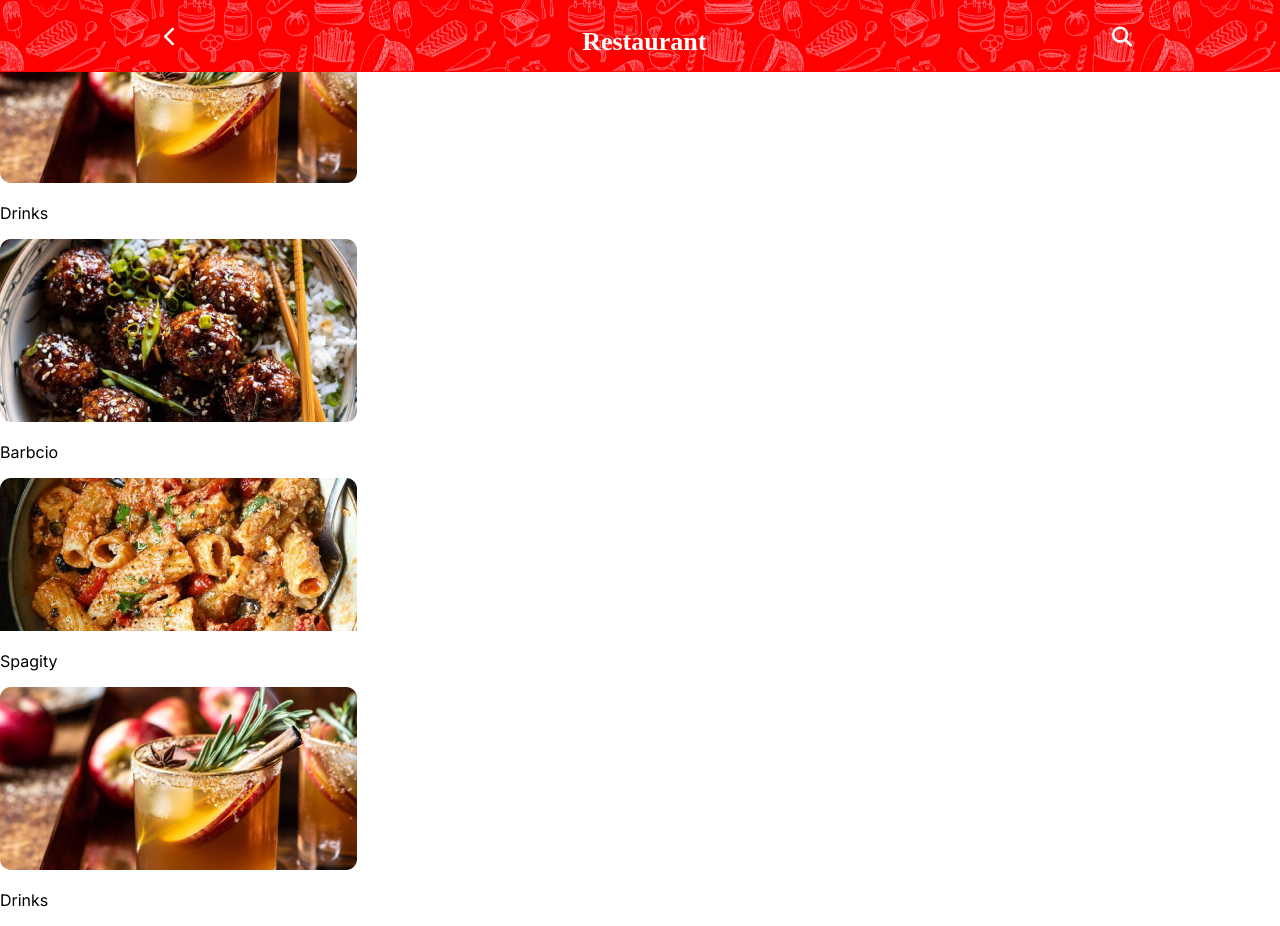
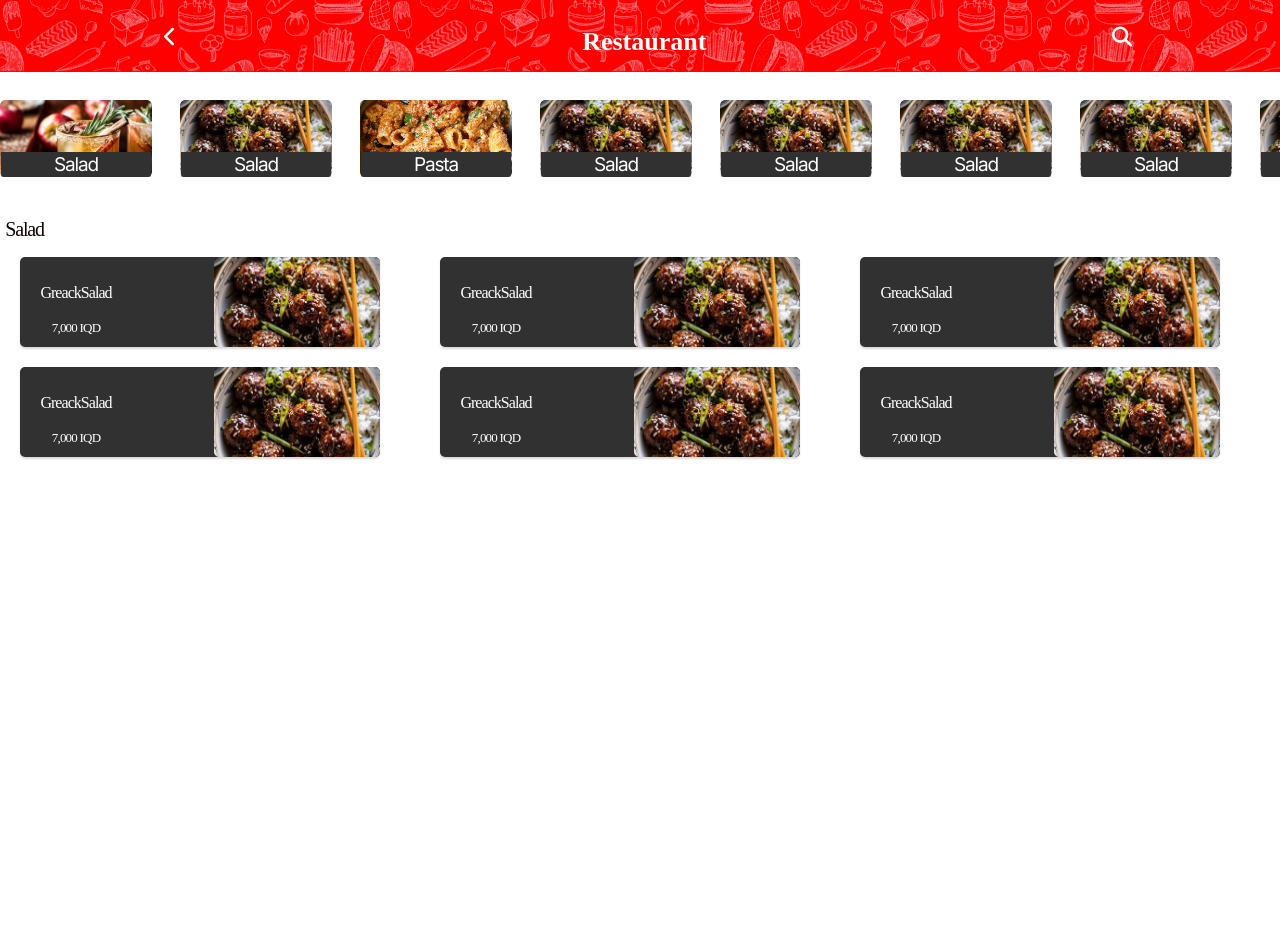
Before and after one commit to joudyjrrr/cutmour-app, a React (Vite) app: page /menu in a window 1280 px wide. Both pictures are taken after a click on the element 660 px from the left and 265 px from the top of the page. After the commit the page ends 800 px from the top, so only its background shows below. Built offline with nearby package versions, Linux system fonts and the light colour scheme; the HTML template or start-up script is replaced by a standard one.

Commit message:
first  commit

```diff
--- a/package.json
+++ b/package.json
@@ -12,9 +12,11 @@
   "dependencies": {
     "react": "^18.2.0",
     "react-dom": "^18.2.0",
+    "react-horizontal-scrolling-menu": "^4.1.0",
     "react-router-dom": "^6.15.0",
     "react-scrollbars-custom": "^4.1.1",
-    "react-toastify": "^9.1.3"
+    "react-toastify": "^9.1.3",
+    "swiper": "^10.2.0"
   },
   "devDependencies": {
     "@types/react": "^18.2.15",
--- a/src/components/Header/Header.tsx
+++ b/src/components/Header/Header.tsx
@@ -6,7 +6,7 @@ const Header = ()=>{
     return(
         <div className="header">
           <div className="content-header">
-        <div>  <i className="fa-solid fa-chevron-left" onClick={()=>navigte("/home")}></i> </div>
+        <div>  <i className="fa-solid fa-chevron-left" onClick={()=>navigte(-1)}></i> </div>
             <div className="title">    <h1>Restaurant </h1> </div>
           <div><i className="fa-solid fa-magnifying-glass"></i></div>
           </div>
--- a/src/components/MainMenu/MainMenu.css
+++ b/src/components/MainMenu/MainMenu.css
@@ -1,19 +1,27 @@
-@media (max-width:390px) {
+
     .main-menu-content{
-        width: 390px;
+        width: 100%;
         position: relative;
+        margin-top: 100px;
     }
-    .menu-horizontal{
-         width: fit-content;
-       position: relative;
-       top: 90px;
-       left: -15px;
-         height: 77px;
-         display: flex;
-         gap: 9px;
-         overflow-x:  auto;
-    }
-
+    .swiper-wrapper {
+        width: max-content !important;
+          height: 77px !important;
+          display: flex !important;
+          gap: 10px;
+          overflow-x:  hidden;
+          overflow-y: hidden;
+      }
+      .swiper-slide {
+        width: 170px !important;
+        line-height: 300px;
+        text-align: center;
+        width: 152px;
+        height: 100%;
+        position: relative;
+        display: flex;
+        justify-content: center;
+      }
     .menu-item-hor{
         width: 152px;
         height: 100%;
@@ -24,6 +32,10 @@
         height: 100%;
         object-fit: cover;
         border-radius: 5px;
+        position: absolute;
+        left: 0;
+        top: 0;
+        z-index: 10;
     }
     .menu-item-hor .title{
         width: 142px;
@@ -39,6 +51,7 @@
         display: flex;
         justify-content: center;
         align-items: center;
+        z-index: 10;
     }
     .menu-item-hor .title p{
        width: 48px;
@@ -51,4 +64,200 @@
        text-align: center;
 
     }
+    .menu-ver{
+        width: 100%;
+        margin-top: 40px;
+        gap: 7px;
+    }
+    .menu-ver .title{
+        width: 49px;
+        height: 25px;
+       text-align: left;
+    }
+    .menu-ver .title p{
+        font-family: Inder;
+        font-size: 20px;
+        font-weight: 400;
+        line-height: 25px;
+        letter-spacing: -0.06em;
+        text-align: center;
+        color: rgba(14, 1, 1, 1);
+
+    }
+    .menu-ver-content{
+        width: calc(100%-20px);
+        margin: 0 20px;
+        margin-top: 15px;
+        display: grid;
+        grid-template-columns: repeat(3,auto);
+        gap: 20px;
+
+    }
+   .menu-item-ver{
+     width: 90%;
+       height: 90px;
+       border-radius: 11px;
+       position: relative;
+    /* width: 367px;
+     height: 90px; */
+     border-radius: 5px;
+     background: rgba(49, 49, 49, 1);
+     box-shadow: 0px 2px 2px 0px rgba(0, 0, 0, 0.15);
+     display: flex;
+     position: relative;
+     cursor: pointer;
+   }
+   .menu-item-ver img{
+    height: 100%;
+    width: 166px;
+    position: absolute;
+    top: 0;
+    right: 0;
+    border-radius: 0px 5px 5px 0px
+   }
+   .menu-item-ver .text{
+    position: absolute;
+    width: 80px;
+    height: 36px;
+    top: 10px;
+    left: 16px;
+    display: flex;
+    flex-direction: column;
+    gap: 1px;
+   }
+  .menu-item-ver .text p{
+    font-family: Inder;
+    font-size: 16px;
+    font-weight: 400;
+    line-height: 20px;
+    letter-spacing: -0.06em;
+    text-align: center;
+color: var(--white);
+  }
+  .menu-item-ver .text span{
+ font-family: Inder;
+font-size: 13px;
+font-weight: 400;
+line-height: 16px;
+letter-spacing: -0.06em;
+text-align: center;
+color: var(--white);
+  }
+   @media (max-width:1050px) {
+    .menu-ver-content{
+        display: grid;
+        grid-template-columns: repeat(2,auto);
+    }
+   }
+   @media (max-width:800px) {
+    .menu-item-ver{
+        width: 95%;
+    }
+   }
+   @media (max-width:700px) {
+    .menu-ver-content{
+        display: grid;
+        width: calc(100%-15%);
+        grid-template-columns: repeat(1,auto);
+        margin: 0 15%;
+        margin-top: 20px;
+
+    }
+    .menu-item-ver{
+        width: 90% ;
+    }
+   }
+   @media (max-width:600px) {
+    .menu-item-ver{
+        width: 95% ;
+    }
+   }
+   @media (max-width:500px) {
+    .menu-ver-content{
+        width: calc(100%-5%);
+        margin: 0 5%;
+        margin-top: 20px;
+    }
+    .menu-item-ver{
+        width: 100%;
+    }
+   }
+   .menu-details-content{
+    width: 100%;
+    display: flex;
+    justify-content: center;
+   }
+   .menu-details{
+    width: 390px;
+    height: 298px;
+    border-radius: 36px 36px 0px 0px;
+    position: fixed;
+   bottom: 0;
+    z-index: 10;
+    background: rgba(255, 255, 255, 1);
+    box-shadow: 0px -3px 4px 0px rgba(255, 255, 255, 0.25);
+    display: flex;
+    flex-direction: column;
+   }
+   .menu-details img{
+    width: 95%;
+ margin: 0 auto;
+    height: 185px;
+   border-radius: 20px;
+   box-shadow: 0px 4px 4px 0px rgba(0, 0, 0, 0.25);
+   margin: 0 auto;
+   }
+   .menu-details .text{
+    display: flex;
+    flex-direction: column;
+    gap: 5px;
+    margin: 10px 32px;
+   }
+   .menu-details .text p{
+    width: 120px;
+    height: 30px;
+    font-family: Inder;
+   font-size: 24px;
+   font-weight: 400;
+  line-height: 30px;
+  letter-spacing: -0.06em;
+  text-align: center;
+  color: rgba(49, 49, 49, 1);
+  margin: 0;
+   }
+   .menu-details .text span{
+    display: block;
+    width: 57px;
+    font-family: Inder;
+    font-size: 13px;
+    font-weight: 400;
+    line-height: 16px;
+    letter-spacing: -0.06em;
+    text-align: center;
+    color: rgba(49, 49, 49, 1);
+   }
+   .menu-details i{
+    display: block;
+    width: 70px;
+   height: 0;
+   border-radius: 6px;
+   margin: 15px auto;
+   /* margin-top: 5px; */
+   background: rgba(49, 49, 49, 1);
+   border: 6px solid rgba(49, 49, 49, 1);
+   cursor: pointer;
+   }
+
+@media (max-width:400px) {
+    .menu-details{
+        width: 100%;
+    }
+
 }
+@media (max-width:365px) {
+    .menu-details img{
+        width: 90%;
+        margin: 0 auto;
+    }
+
+}
--- a/src/components/MainMenu/MainMenu.tsx
+++ b/src/components/MainMenu/MainMenu.tsx
@@ -1,23 +1,15 @@
-import React, { useState } from "react";
-import Header from "../Header/Header";
-import "./MainMenu.css";
-import MenuItemtop from "./MenuItemtop";
-import img1 from "../../assets/drink.png";
-import img2 from "../../assets/bar.png";
-import img3 from "../../assets/spa.png";
+import MainMenuHorizeintal from "./MainMenuHorizeintal"
+import Header from "../Header/Header"
+import MenuTypes from "./MenuTypes"
+import "./MainMenu.css"
+const MainMenu = () =>{
+    return(
+        <div className="main-menu-content">
+          <Header />
+          <MainMenuHorizeintal/>
+          <MenuTypes/>
+        </div>
+    )
 
-const MainMenu = () => {
-  return (
-    <div className="main-menu-content">
-      <Header />
-      <div className="menu-horizontal">
-        <MenuItemtop img={img1} title="Drinks" />
-        <MenuItemtop img={img2} title="Barbcio" />
-        <MenuItemtop img={img3} title="Spagity" />
-     <MenuItemtop img={img1} title="Drinks" />
-      </div>
-    </div>
-  );
-};
-
-export default MainMenu;
+}
+export default MainMenu
--- /dev/null
+++ b/src/components/MainMenu/MainMenuHorizeintal.tsx
@@ -0,0 +1,31 @@
+
+import Header from "../Header/Header";
+
+import MenuItemtop from "./MenuItemtop";
+import img1 from "../../assets/drink.png";
+import img2 from "../../assets/bar.png";
+import img3 from "../../assets/spa.png";
+import { useSwiper } from 'swiper/react';
+import { Swiper, SwiperSlide } from "swiper/react";
+import "swiper/css";
+import "./MainMenu.css";
+const MainMenuHorizeintal = () => {
+  const swiper = useSwiper();
+  return (
+    <>
+      <Swiper watchSlidesProgress={true} slidesPerView={2} onMouseMove={() => swiper.slideNext()} className="mySwiper" >
+      <SwiperSlide ><MenuItemtop img={img1} title="Salad"/> </SwiperSlide>
+      <SwiperSlide ><MenuItemtop img={img2} title="Salad"/> </SwiperSlide>
+      <SwiperSlide ><MenuItemtop img={img3} title="Pasta"/> </SwiperSlide>
+      <SwiperSlide ><MenuItemtop img={img2} title="Salad"/> </SwiperSlide>
+      <SwiperSlide ><MenuItemtop img={img2} title="Salad"/> </SwiperSlide>
+      <SwiperSlide ><MenuItemtop img={img2} title="Salad"/> </SwiperSlide>
+      <SwiperSlide ><MenuItemtop img={img2} title="Salad"/> </SwiperSlide>
+      <SwiperSlide ><MenuItemtop img={img2} title="Salad"/> </SwiperSlide>
+      </Swiper>
+      </>
+
+  );
+};
+
+export default MainMenuHorizeintal;
--- /dev/null
+++ b/src/components/MainMenu/MenuDetails.tsx
@@ -0,0 +1,23 @@
+import "./MainMenu.css"
+import img1 from "../../assets/bar.png"
+type MenuItemProps = {
+    setShowDetails: (arg: boolean) => void;
+  };
+
+
+const MenuDetails = ({ setShowDetails }: MenuItemProps)=>{
+    return(
+        <div className="menu-details-content">
+        <div className="menu-details">
+            <i  onClick={() => setShowDetails(false)}></i>
+            <img src={img1}/>
+            <div className="text">
+            <p>Greek Salad</p>
+           <span>7,000 IQD</span>
+            </div>
+        </div>
+        </div>
+    )
+
+}
+export default MenuDetails
--- /dev/null
+++ b/src/components/MainMenu/MenuItemType.tsx
@@ -0,0 +1,25 @@
+import "./MainMenu.css"
+import img1 from "../../assets/bar.png"
+
+type MenuItemProps = {
+    setShowDetails: (arg: boolean) => void;
+    img:string,
+    title:string,
+    price:string
+  };
+
+
+const MenuItemVer = ({ setShowDetails , img , title , price}: MenuItemProps)=>{
+
+    return(
+        <div className="menu-item-ver" onClick={() => setShowDetails(true)}>
+           <img src={img}/>
+           <div className="text">
+             <p>{title}</p>
+            <span>{price}</span>
+           </div>
+        </div>
+    )
+
+}
+export default MenuItemVer
--- /dev/null
+++ b/src/components/MainMenu/MenuTypes.tsx
@@ -0,0 +1,25 @@
+import MenuItemType from "./MenuItemType.tsx"
+import React , {useState} from "react"
+import MenuDetails from "./MenuDetails.tsx"
+import img1 from "../../assets/bar.png"
+
+const MenuVertical = ()=>{
+  const [showDetails, setShowDetails] = useState<Boolean>(false)
+
+    return(
+        <div className="menu-ver">
+          <div className="title"><p>Salad</p></div>
+          <div className="menu-ver-content">
+          <MenuItemType setShowDetails={setShowDetails} img={img1} title="GreackSalad" price="7,000 IQD"/>
+          <MenuItemType setShowDetails={setShowDetails} img={img1} title="GreackSalad" price="7,000 IQD"/>
+          <MenuItemType setShowDetails={setShowDetails} img={img1} title="GreackSalad" price="7,000 IQD"/>
+          <MenuItemType setShowDetails={setShowDetails} img={img1} title="GreackSalad" price="7,000 IQD"/>
+          <MenuItemType setShowDetails={setShowDetails} img={img1} title="GreackSalad" price="7,000 IQD"/>
+          <MenuItemType setShowDetails={setShowDetails} img={img1} title="GreackSalad" price="7,000 IQD"/>
+          </div>
+          {showDetails && <MenuDetails setShowDetails={setShowDetails}/>}
+        </div>
+    )
+
+}
+export default MenuVertical
--- a/src/components/MenuWithDiscount/MenuWithDiscount.tsx
+++ b/src/components/MenuWithDiscount/MenuWithDiscount.tsx
@@ -8,6 +8,7 @@ import img2  from "../../assets/bar.png"
 import img3  from "../../assets/spa.png"
 
 const MenuWithDiscount = ()=>{
+
     return(
         <div className="menu">
           <Header/>
@@ -15,13 +16,14 @@ const MenuWithDiscount = ()=>{
           <i className="fa-solid fa-globe"></i>
           </div>
           <Discount/>
-          <div className="menu-content">
+          <div className="menu-content" >
             <MenuItem img={img1} title="Drinks"/>
             <MenuItem img={img2} title="Salad"/>
             <MenuItem img={img3} title="Pasta"/>
             <MenuItem img={img3} title="Pasta"/>
             <MenuItem img={img3} title="Pasta"/>
             <MenuItem img={img3} title="Pasta"/>
+                 <MenuItem img={img3} title="Pasta"/>
           </div>
 
         </div>
--- a/src/components/type.ts
+++ b/src/components/type.ts
@@ -1,4 +1,4 @@
 export  type ImenuItem = {
-    img:string;
-    title:string
+    img:string ;
+    title:string ;
     }
```
Also changed, not shown: 1 other file (tests, documents, lock files or other folders).
